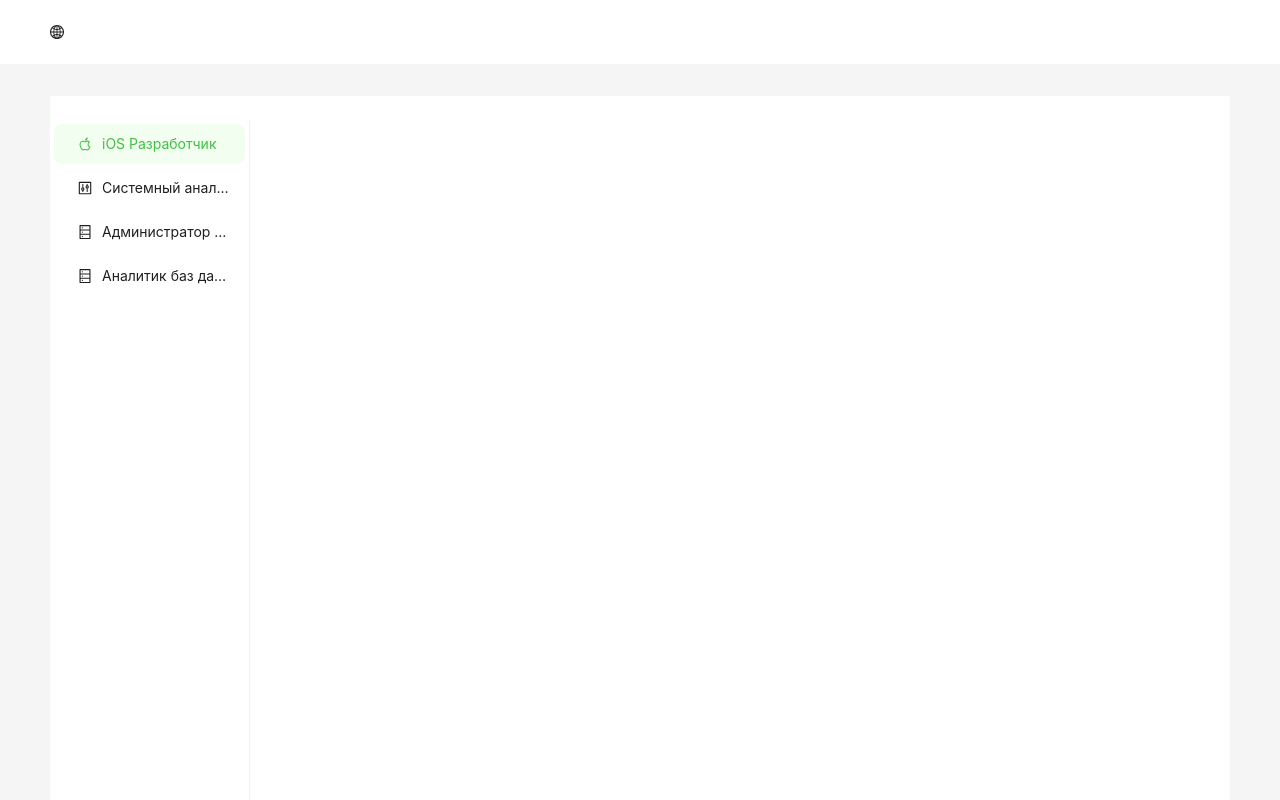
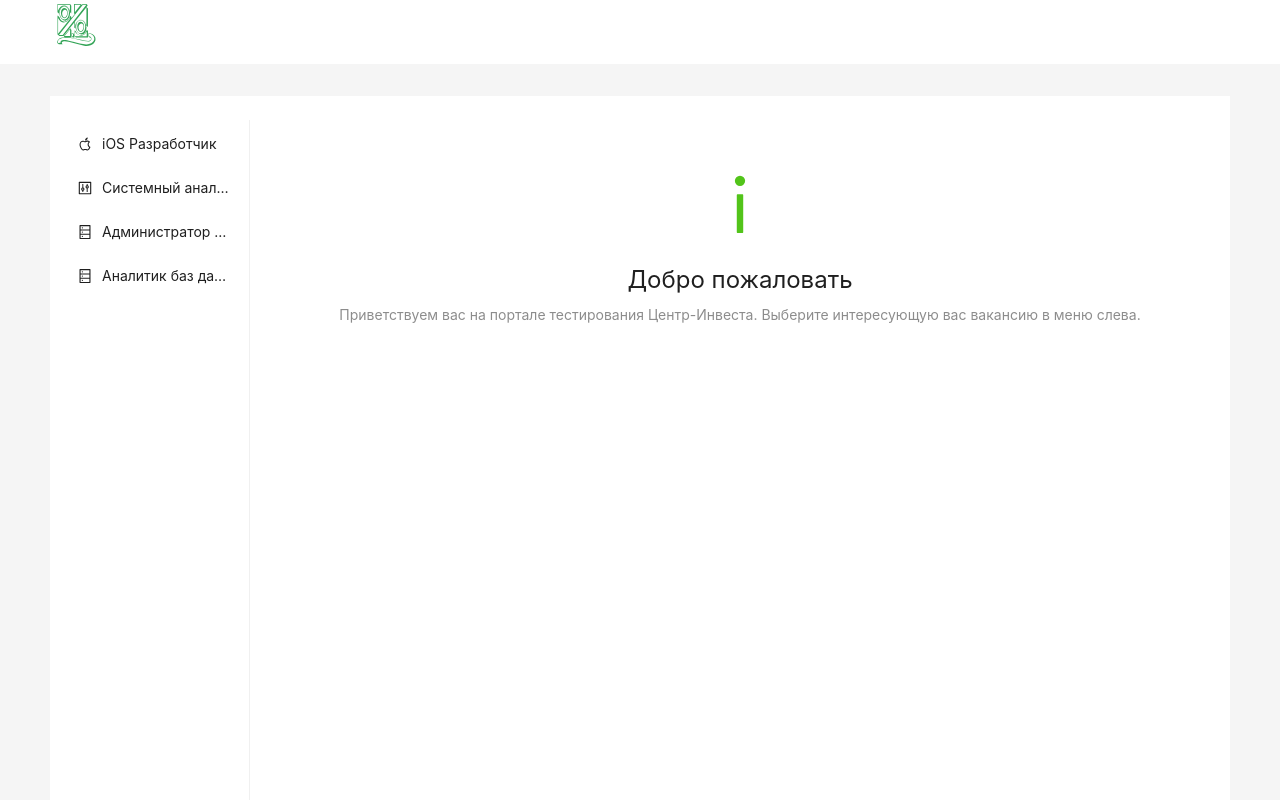
Before and after one commit to S1lveRain/center-invst-hack-front, a React (Create React App) app: page /vacancy in a window 1280 px wide. Shown: the top 800 px of the page. Built offline with nearby package versions, Linux system fonts and the light colour scheme.

Commit message:
Design features

```diff
--- a/src/App.tsx
+++ b/src/App.tsx
@@ -9,6 +9,8 @@ import {data, vacancyList} from "./app/dataExample";
 import { SelectVacancy } from "./pages/SelectVacancy/SelectVacancy";
 import { VacancyWindow } from "./pages/VacancyWindow/VacancyWindow";
 import { VacancyQuiz } from "./pages/VacancyQuiz/VacancyQuiz";
+import {HelloMessage} from "./pages/HelloMessage/HelloMessage";
+import logo from './assets/centre-invest-bank.svg'
 
 const { Header, Content, Footer, Sider } = Layout;
 
@@ -18,7 +20,7 @@ const App: React.FC = () => {
   return (
     <Layout style={{height: '100%'}}>
       <Header className="header" style={{backgroundColor: 'white'}}>
-          <div className="logo"><GlobalOutlined /></div>
+          <div className="logo" style={{display: 'flex', alignItems: 'center', textAlign: 'center'}}><Link to={'/vacancy'}><img src={logo} style={{width: 50, height: 50}} alt={'broken'}/></Link></div>
       </Header>
       <Content style={{ padding: "0 50px" }}>
         <Breadcrumb style={{ margin: "16px 0" }}></Breadcrumb>
@@ -26,7 +28,7 @@ const App: React.FC = () => {
           <Sider style={{ background: token.colorBgContainer }} width={200}>
               <Menu
                   mode="inline"
-                  defaultSelectedKeys={["1"]}
+                  defaultSelectedKeys={["0"]}
                   style={{ height: "100vh" }}
               >
                   {data && data.map((el) => (
@@ -40,6 +42,7 @@ const App: React.FC = () => {
               <Routes>
                   <Route path="/" element={<TestPage />}/>
                   <Route path="/vacancy/:id" element={<VacancyWindow data={data} />}/>
+                  <Route path='/vacancy/' element={<HelloMessage />} />
                   <Route path="/selectVacancy" element = {<SelectVacancy />}/>
                   <Route path="/quiz/:id" element = {<VacancyQuiz/>}/>
               </Routes>
--- /dev/null
+++ b/src/pages/HelloMessage/HelloMessage.tsx
@@ -0,0 +1,18 @@
+import React from 'react';
+import {Result, Row} from "antd";
+import {Widget} from "../../components/Widget/Widget";
+import {Link} from "react-router-dom";
+import {ArrowRightOutlined, InfoOutlined} from "@ant-design/icons";
+
+export const HelloMessage = () => {
+    return (
+        <div>
+            <Result
+                status="success"
+                icon={<InfoOutlined />}
+                title={'Добро пожаловать'}
+                subTitle={'Приветствуем вас на портале тестирования Центр-Инвеста. Выберите интересующую вас вакансию в меню слева.'}
+            />
+        </div>
+    );
+};
```
Also changed, not shown: src/assets/centre-invest-bank.svg (added).
